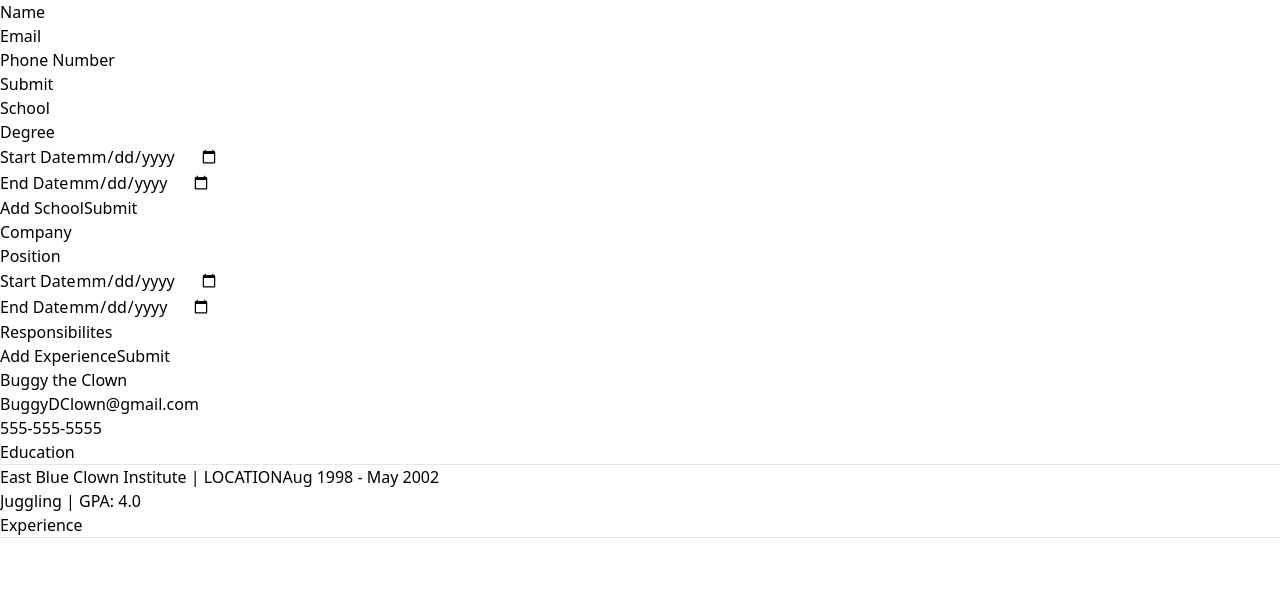
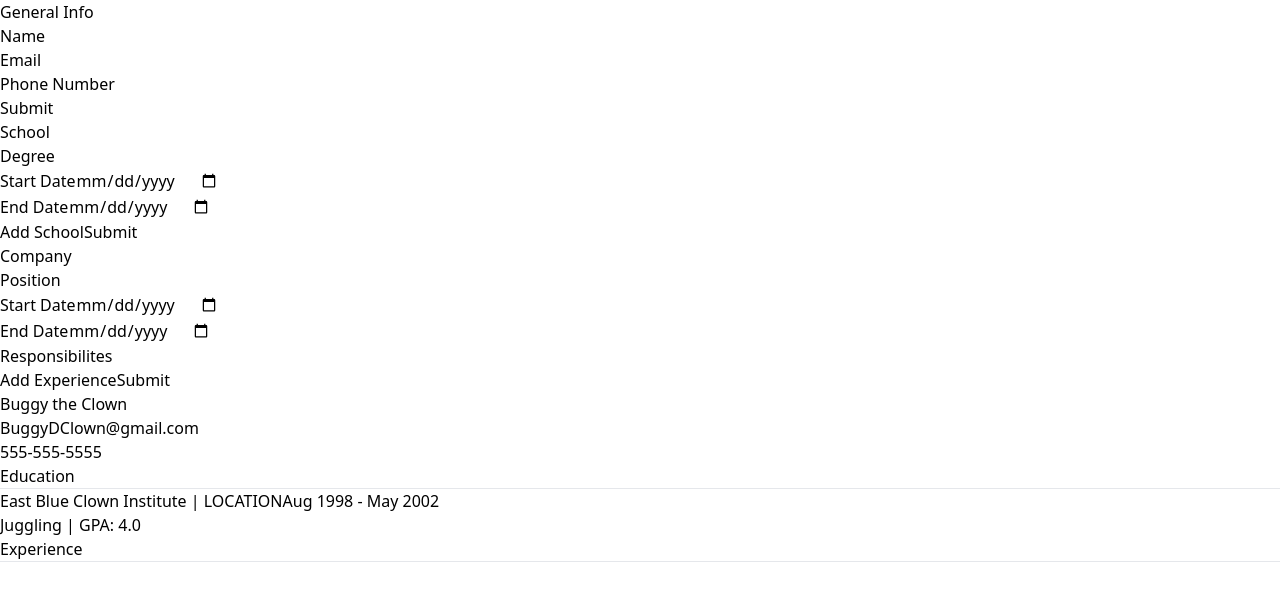
Before and after one commit to jellybro99/CV-application, a React (Vite) app: page / in a window 1280 px wide. Shown: the top 598 px of the page. Built offline with nearby package versions, Linux system fonts and the light colour scheme.

Commit message:
Collapsable wrapper component

```diff
--- a/src/components/Button.jsx
+++ b/src/components/Button.jsx
@@ -3,7 +3,7 @@ function Button(props) {
     const {text, ...buttonProps} = props
 
     return (
-        <button buttonProps className="p-1 rounded border-2 border-slate-400">
+        <button {...buttonProps} className="p-1 rounded border-2 border-slate-400">
             {text}
         </button>
     )
--- /dev/null
+++ b/src/components/Collapsable.jsx
@@ -0,0 +1,20 @@
+import { useState } from "react";
+
+function Collapsable(props) {
+    const {sectionTitle, children, ...inputProps} = props;
+    const [visible, setVisible] = useState(true);
+
+    const toggleDisplay = (e) => {
+        setVisible(visible ? false : true);
+        console.log(visible)
+    }
+
+    return (
+        <>
+            <h1 className="hover:cursor-pointer" onClick={toggleDisplay}>{sectionTitle}</h1>
+            {visible ? children : null}
+        </>
+    )
+}
+
+export default Collapsable;
--- a/src/components/GeneralInput.jsx
+++ b/src/components/GeneralInput.jsx
@@ -1,6 +1,7 @@
 import { useState } from "react";
 import Input from "./Input";
 import Button from "./Button";
+import Collapsable from "./Collapsable";
 
 function GeneralInput({ resume, setResume }) {
   //const [values, setValues] = useState(resume.general)
@@ -10,6 +11,8 @@ function GeneralInput({ resume, setResume }) {
     email:"",
     phone:""
   });
+
+  //const [display, setDisplay] = useState("");
   //should setValues(resume.general) when edit section is called
 
   const inputs = [
@@ -43,14 +46,18 @@ function GeneralInput({ resume, setResume }) {
     setValues({...values, [e.target.name]: e.target.value});
   }
 
+  const formStyling = "flex flex-col gap-2";
+
   //SHOULD SPECIFY GENERAL INFO BEFORE AND HAVE FUNCTIONALITY TO MINIMIZE
   return (
-      <form onSubmit={handleSubmit} className="flex flex-col gap-2"> {/* general info form */}
-        {inputs.map((input) => (
-          <Input key={input.id} {...input} value={values[input.name]} onChange={onChange}/>
-        ))}
-        <Button text="Submit" type="submit"/>
-      </form>
+      <Collapsable sectionTitle="General Info">
+        <form onSubmit={handleSubmit} className={formStyling}> {/* general info form */}
+          {inputs.map((input) => (
+            <Input key={input.id} {...input} value={values[input.name]} onChange={onChange}/>
+          ))}
+          <Button text="Submit" type="submit"/>
+        </form>
+      </Collapsable>
   )
 }
 
```
